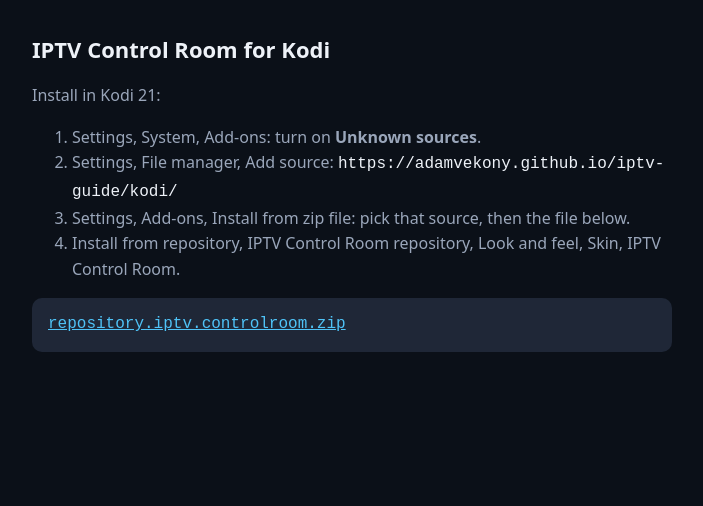
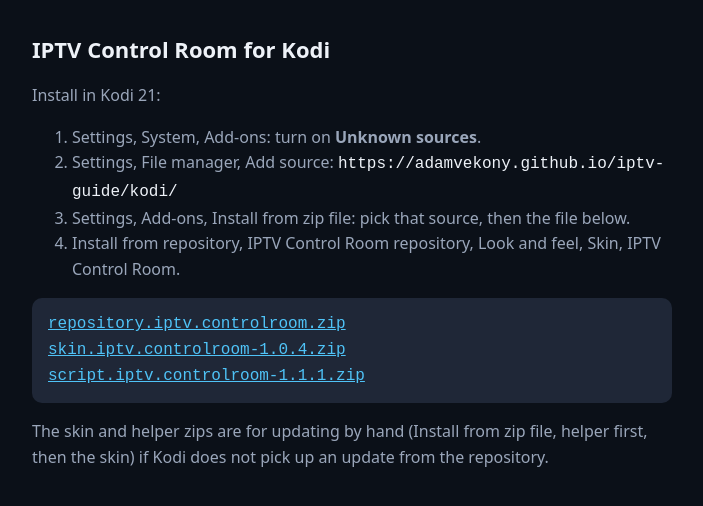
Before and after one commit to adamvekony/iptv-guide, a plain HTML site: page kodi/index.html in a window 1280 px wide. Shown: the whole page, without its empty margins (288-991 px from the left). Drawn offline with Linux system fonts and the light colour scheme.

```diff
--- a/kodi/index.html
+++ b/kodi/index.html
@@ -26,7 +26,10 @@ a { color: #4fc3f7; }
 </ol>
 <pre>
 <a href="repository.iptv.controlroom.zip">repository.iptv.controlroom.zip</a>
+<a href="skin.iptv.controlroom-1.0.4.zip">skin.iptv.controlroom-1.0.4.zip</a>
+<a href="script.iptv.controlroom-1.1.1.zip">script.iptv.controlroom-1.1.1.zip</a>
 </pre>
+<p>The skin and helper zips are for updating by hand (Install from zip file, helper first, then the skin) if Kodi does not pick up an update from the repository.</p>
 </main>
 </body>
 </html>
```
Also changed, not shown: 2 other files.
